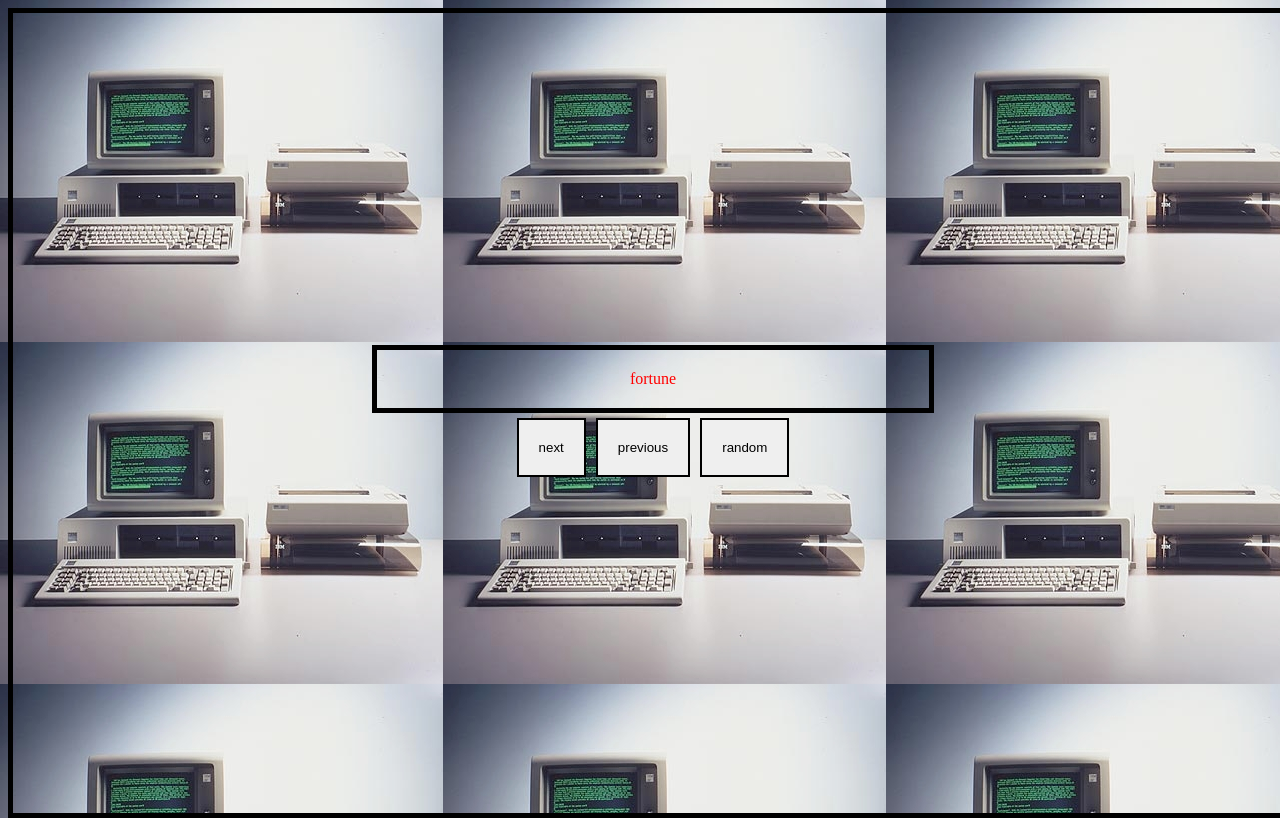
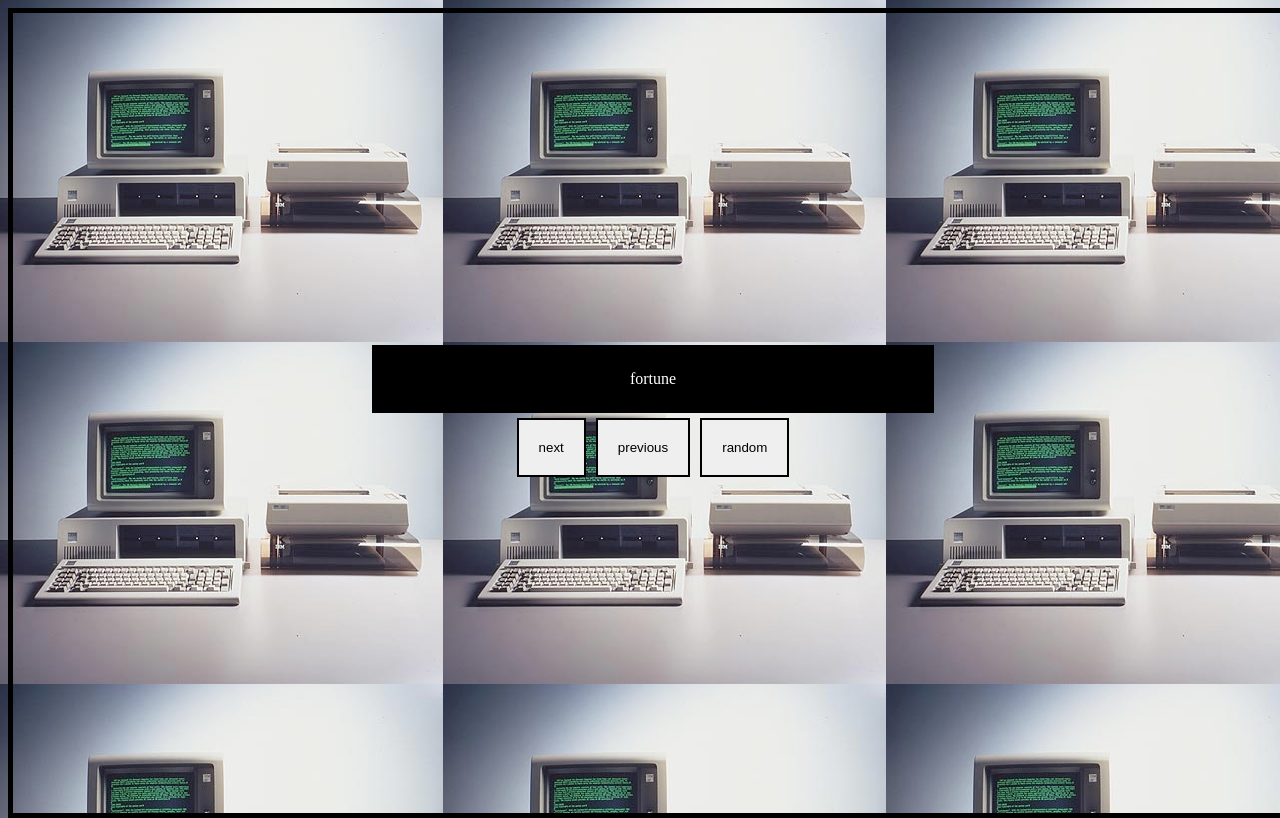
Before and after one commit to benhall847/furtune-cookie, a plain HTML site: page index.html in a window 1280 px wide. Drawn offline with Linux system fonts and the light colour scheme.

Commit message:
changed styles

```diff
--- a/styles/index.css
+++ b/styles/index.css
@@ -5,11 +5,12 @@ html, body {
 .fortune{
     width: 40%;
     border: 5px solid black;
+    background: black;
     display: flex;
     justify-content: center;
     align-items: center;
     padding: 20px;
-    color:red;
+    color:white;
 }
 .button{
     margin: 5px;
```
